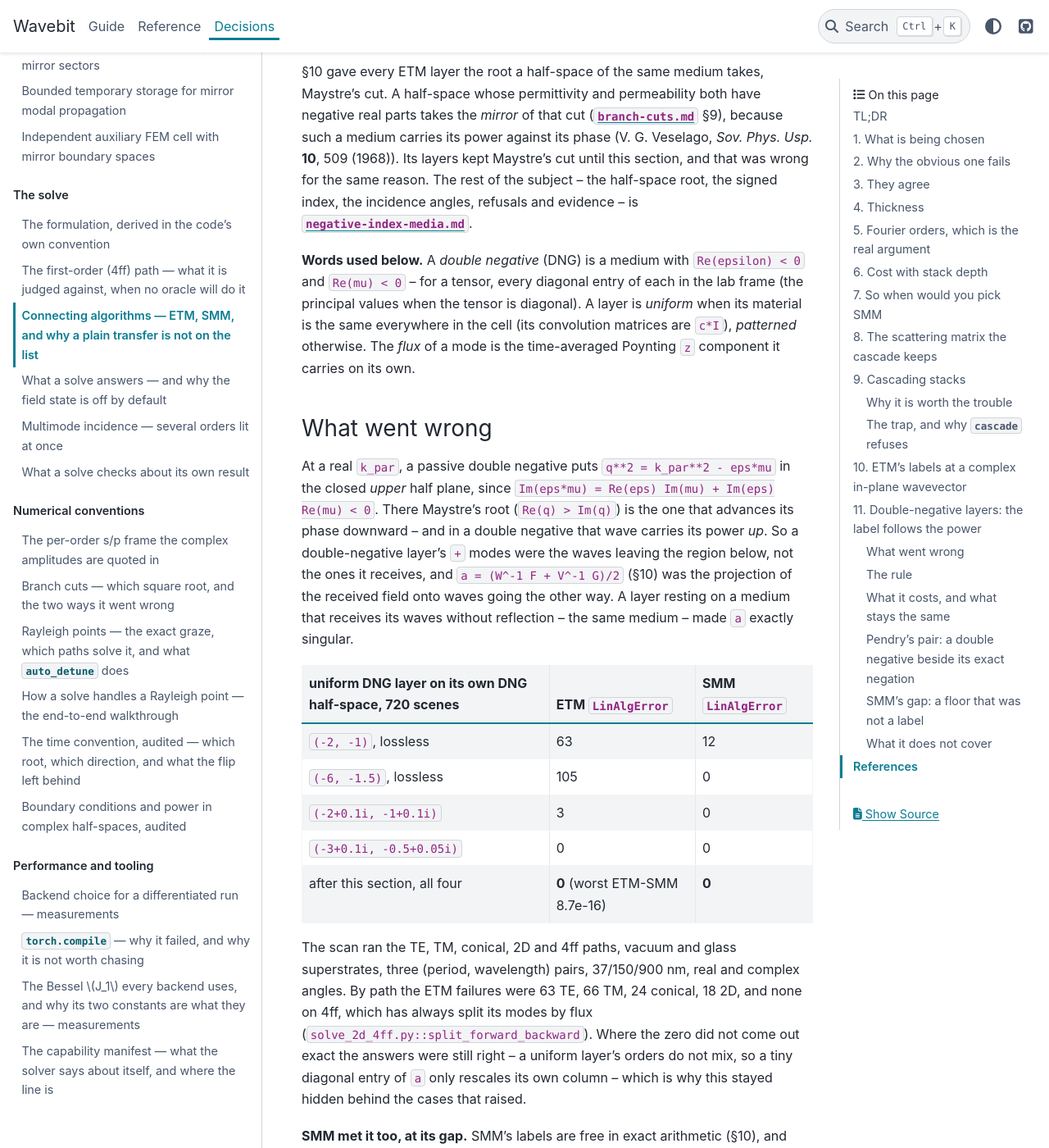
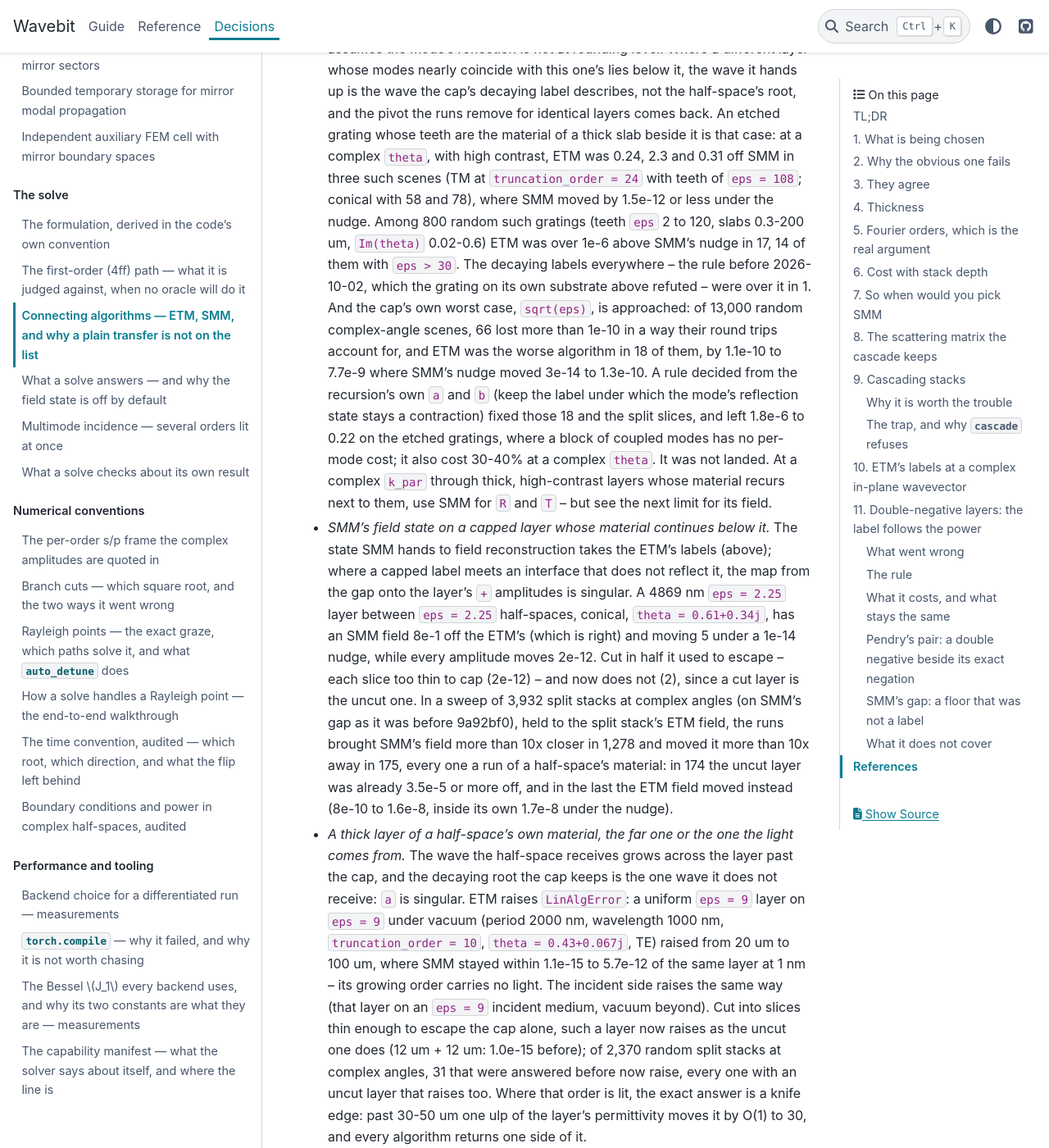
Before and after one commit to fieldalgo/wavebit, a Sphinx documentation site: the page built from docs/connecting-algorithms.md, in a window 1280 px wide and 1400 px high, scrolled down 20545 px. Shown: the whole window at 82% size. Built offline with Sphinx 7.4.7 and the PyData theme 0.15.4, drawn with Linux system fonts in a browser that asks for light colours; some of the changed text lies outside the part shown.

Commit message:
docs(connecting-algorithms): what is left of the label limits, each one measured
Section 10's "What is left" said the cap's sqrt(eps) worst case was never
reached, that 1 mm was out of reach because of the exponent, and that the
4ff path had no cap. The first two were wrong and the third is fixed; the
paragraph is now a list of the limits that remain, every number measured:

  - The cap sees one layer. Where a different layer whose modes nearly
    coincide lies below -- an etched grating whose teeth are a thick
    slab's material -- ETM was 0.24, 2.3 and 0.31 off SMM at a complex
    theta (SMM moving 1.5e-12 under the nudge), and over 1e-6 in 17 of
    800 random such gratings. The sqrt(eps) worst case is approached:
    66 of 13,000 random scenes, ETM the worse in 18, up to 7.7e-9. A rule
    deciding from the recursion's own a and b fixed those 18 and left
    1.8e-6 to 0.22 on the gratings; it was not landed. Use SMM there.
  - SMM's field state on a capped layer whose material continues below
    it is singular (a glass layer in glass, 8e-1 off the ETM's field); a
    cut layer now inherits that, as the uncut one had it.
  - A thick layer of a half-space's own material, either side: ETM raises
    LinAlgError, and now a split one does too.
  - 1 mm is the problem's own knife edge, not the exponent: one ulp of
    the substrate moves the exact r0 by 1.2e-2 and both algorithms are
    within 2.3x of that; a 1 nm film or bot = 24.9 removes it.
  - 4ff: a uniaxial layer whose ordinary index matches its substrate,
    and cross-order round trips in thick complex z-coupled tensors.

The TL;DR names the two ETM cases still open at a complex k_par, and the
sentence claiming no uniform layer shows the floor is narrowed to thin
ones.

Co-Authored-By: Claude Opus 5.5 <noreply@anthropic.com>

```diff
--- a/docs/connecting-algorithms.md
+++ b/docs/connecting-algorithms.md
@@ -54,9 +54,13 @@ gratings, rather than assumed.
 | `'TMM'` | **not offered** | diagnostic only | refuses past modal exponent 9 | 0.94x |
 
 1. ETM and SMM are **the same answer**, to 8e-16 on a real grating. Choosing between them is a
-   cost and structure decision, never an accuracy one. At a complex in-plane wavevector that
-   took ETM labelling its layers' modes by the half-space's rule (§10); before 2026-10-02 it
-   lost up to 12 digits there. A double-negative layer is labelled by where its modes' power
+   cost and structure decision, never an accuracy one -- at a real in-plane wavevector. At a
+   complex one that took ETM labelling its layers' modes by the half-space's rule (§10); before
+   2026-10-02 it lost up to 12 digits there. Two cases are still open, both at a complex `k_par`
+   (or in a gain medium) and both ETM's: a thick, high-contrast layer whose material recurs beside it, such as an
+   etched grating on its own slab, can leave ETM O(1) off where SMM is right; and a thick layer
+   of the far half-space's own material makes ETM raise `LinAlgError` where SMM can be right
+   (§10, "What is left"). A double-negative layer is labelled by where its modes' power
    goes (§11); before 2026-10-04 ETM raised `LinAlgError` on a quarter of the stacks that rest
    one on its own medium. The one stack ETM cannot write is Pendry's perfect-lens pair, which
    it names (§11). Where a layer sets negative permittivity beside positive, SMM lost up to
@@ -414,8 +418,9 @@ or 1e-6 moved ETM by as much (7.0e-05, 6.6e-05), so this was a floor, not condit
 both a mislabelled mode and an interface it crosses unreflected. A 1 nm `eps = 1` film between
 grating and substrate makes the interface reflect, and the floor went (1.9e-15, decaying labels
 kept). It needs high contrast too: the same grating with permittivities 1 and 2.25 moved by
-4.2e-15. A uniform layer never shows it, because its orders do not mix, so a near-zero diagonal
-entry of `a` only rescales its own column.
+4.2e-15. A thin uniform layer does not show it, because its orders do not mix, so a near-zero
+diagonal entry of `a` only rescales its own column; a uniform layer cut in two, or a thick one
+resting on the half-space of its own material, does (the end of this section).
 
 **The rule.** `etm_mode_q` takes the half-space's root, `Re(q) > Im(q)` (Maystre's cut in `q`'s
 variables, `q = -i*kz`). The exception is a root that grows across the layer by more than
@@ -625,10 +630,66 @@ swaps from about 150 um, and its bits change from 200 um, where the capped ETM a
 `tests/test_4ff_round_trip_cap.py`, with controls that remove the cap, rank over the whole layer,
 rank by label growth, or let each slice decide alone.
 
-**What is left.** The cap's worst case, `sqrt(eps)`, needs a mode that grows by about 8192 across a
-layer *and* crosses an interface with a rounding-level reflection; no scene measured reached it.
-Far thicker layers are out of reach for both algorithms: at 1 mm and `theta = 0.5+0.3j`, SMM itself
-moved 3.9e-02 under the nudge.
+**What is left.** Each limit below was measured; none is fixed.
+
+- *The label depends on what lies below, and the cap sees one layer.* The cap assumes the mode's
+  reflection is not at rounding level. Where a different layer whose modes nearly coincide with
+  this one's lies below it, the wave it hands up is the wave the cap's decaying label describes,
+  not the half-space's root, and the pivot the runs remove for identical layers comes back. An
+  etched grating whose teeth are the material of a thick slab beside it is that case: at a
+  complex `theta`, with high contrast, ETM was 0.24, 2.3 and 0.31 off SMM in three such scenes
+  (TM at `truncation_order = 24` with teeth of `eps = 108`; conical with 58 and 78), where SMM
+  moved by 1.5e-12 or less under the nudge. Among 800 random such gratings (teeth `eps` 2 to
+  120, slabs 0.3-200 um, `Im(theta)` 0.02-0.6) ETM was over 1e-6 above SMM's nudge in 17, 14 of
+  them with `eps > 30`. The decaying labels everywhere -- the rule before 2026-10-02, which the
+  grating on its own substrate above refuted -- were over it in 1. And the cap's own worst case,
+  `sqrt(eps)`, is approached: of 13,000 random complex-angle scenes, 66 lost more than 1e-10 in
+  a way their round trips account for, and ETM was the worse algorithm in 18 of them, by 1.1e-10
+  to 7.7e-9 where SMM's nudge moved 3e-14 to 1.3e-10. A rule decided from the recursion's own `a`
+  and `b` (keep the label under which the mode's reflection state stays a contraction) fixed
+  those 18 and the split slices, and left 1.8e-6 to 0.22 on the etched gratings, where a block of
+  coupled modes has no per-mode cost; it also cost 30-40% at a complex `theta`. It was not
+  landed. At a complex `k_par` through thick, high-contrast layers whose material recurs next to
+  them, use SMM for `R` and `T` -- but see the next limit for its field.
+- *SMM's field state on a capped layer whose material continues below it.* The state SMM hands
+  to field reconstruction takes the ETM's labels (above); where a capped label meets an interface
+  that does not reflect it, the map from the gap onto the layer's `+` amplitudes is singular. A
+  4869 nm `eps = 2.25` layer between `eps = 2.25` half-spaces, conical, `theta = 0.61+0.34j`, has
+  an SMM field 8e-1 off the ETM's (which is right) and moving 5 under a 1e-14 nudge, while every
+  amplitude moves 2e-12. Cut in half it used to escape -- each slice too thin to cap (2e-12) --
+  and now does not (2), since a cut layer is the uncut one. In a sweep of 3,932 split stacks at
+  complex angles (on SMM's gap as it was before 9a92bf0), held to the split stack's ETM field,
+  the runs brought SMM's
+  field more than 10x closer in 1,278 and moved it more than 10x away in 175, every one a run of
+  a half-space's material: in 174 the uncut layer was already 3.5e-5 or more off, and in the last
+  the ETM field moved instead (8e-10 to 1.6e-8, inside its own 1.7e-8 under the nudge).
+- *A thick layer of a half-space's own material, the far one or the one the light comes from.*
+  The wave the half-space receives grows across the layer past the cap, and the decaying root the
+  cap keeps is the one wave it does not receive: `a` is singular. ETM raises `LinAlgError`: a uniform `eps = 9` layer on `eps = 9`
+  under vacuum (period 2000 nm, wavelength 1000 nm, `truncation_order = 10`,
+  `theta = 0.43+0.067j`, TE) raised from 20 um to 100 um, where SMM stayed within 1.1e-15 to
+  5.7e-12 of the same layer at 1 nm -- its growing order carries no light. The incident side
+  raises the same way (that layer on an `eps = 9` incident medium, vacuum beyond). Cut into slices
+  thin enough to escape the cap alone, such a layer now raises as the uncut one does (12 um +
+  12 um: 1.0e-15 before); of 2,370 random split stacks at complex angles, 31 that were answered
+  before now raise, every one with an uncut layer that raises too. Where that order is lit, the exact answer is a knife edge: past 30-50 um one ulp of
+  the layer's permittivity moves it by O(1) to 30, and every algorithm returns one side of it.
+- *1 mm.* The scene that opened this section moved `r0` by 3.9e-2 (SMM) and 9.3e-2 (ETM) under
+  the nudge at 1 mm and `theta = 0.5+0.3j`. That is the same knife edge: its `eps = 25` block
+  rests on the `eps = 25` substrate, one combination of its confined modes crosses with a
+  reflection of 4e-15 (exact arithmetic), and their round trips reach 1e14 and more. One ulp of
+  the substrate's permittivity moves the exact `r0` by 1.2e-2, and both algorithms are within
+  2.3 times of that (2.6e-2 and 2.8e-2 off the exact `r0`). A 1 nm `eps = 1` film between
+  grating and substrate, or `bot = 24.9`, removes it.
+- *4ff, a wave the substrate takes unreflected.* A uniaxial layer whose ordinary index equals
+  its substrate's passes that wave without reflection, and a swap involving it divides by the
+  zero, which the per-layer cap cannot see. At `truncation_order = (0, 0)`, `theta = 0.2+0.6j`,
+  10 um, uncapped SMM was 5.5e-7 off (the data's own sensitivity 1.9e-7) and capped SMM is
+  7.3e-3 -- absolute, in the kernel's basis, whose largest amplitude is 2.1e3; at `(2, 2)` every
+  labelling, uncapped included, is O(1) off there. And a thick uniform layer with a complex
+  z-coupled tensor at several orders has round trips *between* orders that no balanced labelling
+  bounds: a lossy tilted uniaxial layer at `theta = 0.3+0.1j` and `(2, 2)` reached 9.4 at 100 um
+  against a data sensitivity of 2e-13, where uncapped raised `FloatingPointError` or did worse.
 
 ## 11. Double-negative layers: the label follows the power
 
@@ -1000,5 +1061,7 @@ control that restores develop's gap and must break it.
   Condens. Matter* **15**, 6345 (2003).
 - B. Gralak and D. Maystre, "Negative index materials and time-harmonic electromagnetic field",
   *C. R. Physique* **13**, 786 (2012).
+- Y. Shiloach and U. Vishkin, "An O(log n) parallel connectivity algorithm", *J. Algorithms*
+  **3**, 57 (1982).
 - M. Cassier and P. Joly, "An operator approach to the analysis of electromagnetic wave
   propagation in dispersive media. Part 2: transmission problems", arXiv:2504.00235 (2025).
```
